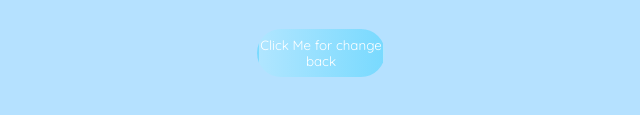
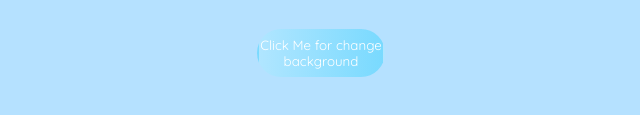
Before and after one commit to anshullama2/4-Change-Background-Color-with-hexa-code, a plain HTML site: page index.html in a window 1280 px wide. Shown: the part 387-502 px from the top of the page, 319-959 px from the left. Drawn offline with Linux system fonts and the light colour scheme.

Commit message:
direct commit

```diff
--- a/index.html
+++ b/index.html
@@ -10,7 +10,7 @@
 <body>
     <div class="container">
         <h1 id="hexaCode">#b5e1ff</h1>
-        <button type="button" id="btn">Click Me for change back</button>
+        <button type="button" id="btn">Click Me for change background</button>
     </div>
 
 
```
